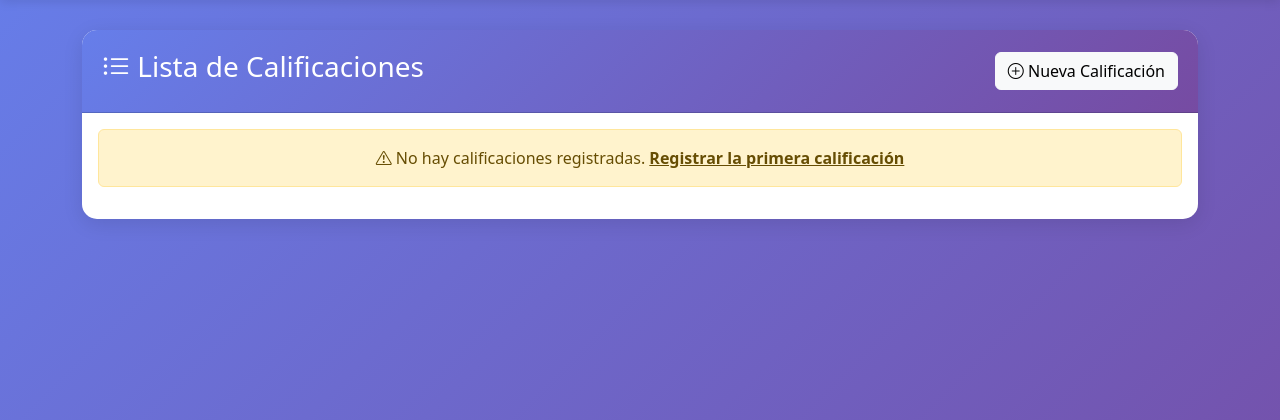
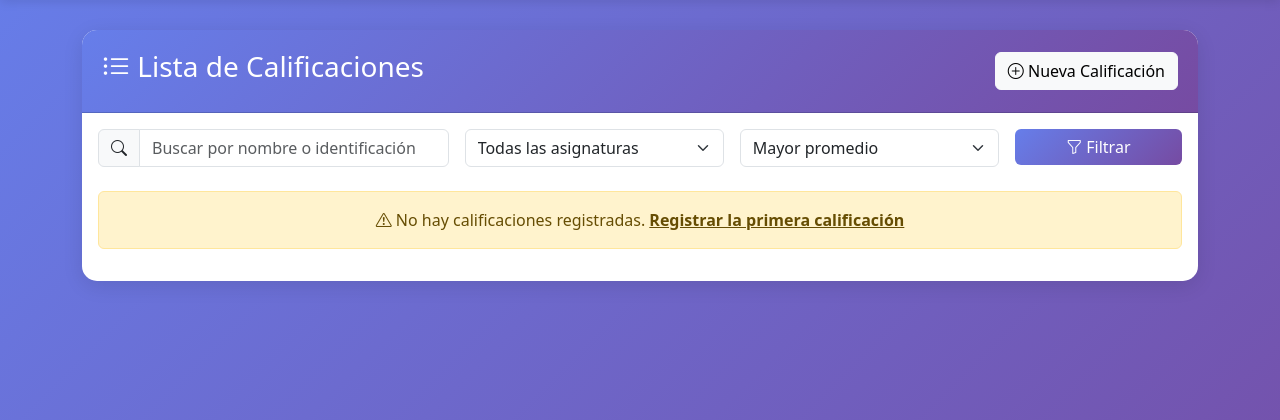
Before and after one commit to JuanSebastianE23/PROYECTOInicio_de_Sesion, a Django app: page /calificaciones/ in a window 1280 px wide. Shown: the part 56-476 px from the top of the page. Run offline with Django 5.2, Linux system fonts and the light colour scheme; the visitor is signed in with stand-in values (Sample User, id 1); data that the repository does not hold is empty.

Commit message:
Agregar búsqueda, filtros, ordenamiento y paginación en lista de calificaciones

```diff
--- a/calificaciones_nombre__estudiantes/templates/calificaciones/listar.html
+++ b/calificaciones_nombre__estudiantes/templates/calificaciones/listar.html
@@ -11,6 +11,51 @@
         </a>
     </div>
     <div class="card-body">
+        <!-- Barra de búsqueda y filtros -->
+        <form method="get" class="mb-4">
+            <div class="row g-3">
+                <div class="col-md-4">
+                    <div class="input-group">
+                        <span class="input-group-text"><i class="bi bi-search"></i></span>
+                        <input type="text" name="buscar" class="form-control" placeholder="Buscar por nombre o identificación" value="{{ buscar }}">
+                    </div>
+                </div>
+                <div class="col-md-3">
+                    <select name="asignatura" class="form-select">
+                        <option value="">Todas las asignaturas</option>
+                        {% for asig in asignaturas %}
+                        <option value="{{ asig }}" {% if asignatura_filtro == asig %}selected{% endif %}>{{ asig }}</option>
+                        {% endfor %}
+                    </select>
+                </div>
+                <div class="col-md-3">
+                    <select name="orden" class="form-select">
+                        <option value="-promedio" {% if orden == '-promedio' %}selected{% endif %}>Mayor promedio</option>
+                        <option value="promedio" {% if orden == 'promedio' %}selected{% endif %}>Menor promedio</option>
+                        <option value="nombre_estudiante" {% if orden == 'nombre_estudiante' %}selected{% endif %}>Nombre A-Z</option>
+                        <option value="-nombre_estudiante" {% if orden == '-nombre_estudiante' %}selected{% endif %}>Nombre Z-A</option>
+                        <option value="asignatura" {% if orden == 'asignatura' %}selected{% endif %}>Asignatura A-Z</option>
+                    </select>
+                </div>
+                <div class="col-md-2">
+                    <button type="submit" class="btn btn-primary w-100">
+                        <i class="bi bi-funnel"></i> Filtrar
+                    </button>
+                </div>
+            </div>
+        </form>
+
+        {% if buscar or asignatura_filtro %}
+        <div class="alert alert-info alert-dismissible fade show">
+            <i class="bi bi-info-circle"></i>
+            Mostrando resultados filtrados
+            {% if buscar %}<strong>"{{ buscar }}"</strong>{% endif %}
+            {% if asignatura_filtro %}<strong>{{ asignatura_filtro }}</strong>{% endif %}
+            <a href="{% url 'listar_calificaciones' %}" class="alert-link ms-2">Limpiar filtros</a>
+            <button type="button" class="btn-close" data-bs-dismiss="alert"></button>
+        </div>
+        {% endif %}
+
         {% if calificaciones %}
         <div class="table-responsive">
             <table class="table table-hover table-striped">
@@ -30,7 +75,7 @@
                 <tbody>
                     {% for calificacion in calificaciones %}
                     <tr>
-                        <td>{{ forloop.counter }}</td>
+                        <td>{{ forloop.counter|add:page_obj.start_index|add:"-1" }}</td>
                         <td>{{ calificacion.nombre_estudiante }}</td>
                         <td>{{ calificacion.identificacion }}</td>
                         <td>{{ calificacion.asignatura }}</td>
@@ -38,7 +83,11 @@
                         <td>{{ calificacion.nota2 }}</td>
                         <td>{{ calificacion.nota3 }}</td>
                         <td>
-                            <span class="badge bg-primary">{{ calificacion.promedio }}</span>
+                            {% if calificacion.promedio >= 60 %}
+                            <span class="badge bg-success">{{ calificacion.promedio }}</span>
+                            {% else %}
+                            <span class="badge bg-danger">{{ calificacion.promedio }}</span>
+                            {% endif %}
                         </td>
                         <td>
                             <a href="{% url 'editar_calificacion' calificacion.pk %}" class="btn btn-sm btn-warning" title="Editar">
@@ -67,10 +116,56 @@
                 </tfoot>
             </table>
         </div>
+
+        <!-- Paginación -->
+        {% if page_obj.has_other_pages %}
+        <nav aria-label="Navegación de páginas">
+            <ul class="pagination justify-content-center">
+                {% if page_obj.has_previous %}
+                <li class="page-item">
+                    <a class="page-link" href="?page=1{% if buscar %}&buscar={{ buscar }}{% endif %}{% if asignatura_filtro %}&asignatura={{ asignatura_filtro }}{% endif %}{% if orden %}&orden={{ orden }}{% endif %}">
+                        <i class="bi bi-chevron-double-left"></i>
+                    </a>
+                </li>
+                <li class="page-item">
+                    <a class="page-link" href="?page={{ page_obj.previous_page_number }}{% if buscar %}&buscar={{ buscar }}{% endif %}{% if asignatura_filtro %}&asignatura={{ asignatura_filtro }}{% endif %}{% if orden %}&orden={{ orden }}{% endif %}">
+                        <i class="bi bi-chevron-left"></i>
+                    </a>
+                </li>
+                {% endif %}
+
+                <li class="page-item active">
+                    <span class="page-link">
+                        Página {{ page_obj.number }} de {{ page_obj.paginator.num_pages }}
+                    </span>
+                </li>
+
+                {% if page_obj.has_next %}
+                <li class="page-item">
+                    <a class="page-link" href="?page={{ page_obj.next_page_number }}{% if buscar %}&buscar={{ buscar }}{% endif %}{% if asignatura_filtro %}&asignatura={{ asignatura_filtro }}{% endif %}{% if orden %}&orden={{ orden }}{% endif %}">
+                        <i class="bi bi-chevron-right"></i>
+                    </a>
+                </li>
+                <li class="page-item">
+                    <a class="page-link" href="?page={{ page_obj.paginator.num_pages }}{% if buscar %}&buscar={{ buscar }}{% endif %}{% if asignatura_filtro %}&asignatura={{ asignatura_filtro }}{% endif %}{% if orden %}&orden={{ orden }}{% endif %}">
+                        <i class="bi bi-chevron-double-right"></i>
+                    </a>
+                </li>
+                {% endif %}
+            </ul>
+        </nav>
+        {% endif %}
+
         {% else %}
         <div class="alert alert-warning text-center">
-            <i class="bi bi-exclamation-triangle"></i> No hay calificaciones registradas.
-            <a href="{% url 'crear_calificacion' %}" class="alert-link">Registrar la primera calificación</a>
+            <i class="bi bi-exclamation-triangle"></i>
+            {% if buscar or asignatura_filtro %}
+                No se encontraron resultados con los filtros aplicados.
+                <a href="{% url 'listar_calificaciones' %}" class="alert-link">Ver todas las calificaciones</a>
+            {% else %}
+                No hay calificaciones registradas.
+                <a href="{% url 'crear_calificacion' %}" class="alert-link">Registrar la primera calificación</a>
+            {% endif %}
         </div>
         {% endif %}
     </div>
--- a/calificaciones_nombre__estudiantes/views.py
+++ b/calificaciones_nombre__estudiantes/views.py
@@ -42,13 +42,51 @@ def crear_calificacion(request):
 # Vista para listar todas las calificaciones
 @login_required
 def listar_calificaciones(request):
+    """Lista calificaciones con búsqueda, filtros y paginación"""
+    from django.core.paginator import Paginator
+    from django.db.models import Q
+
+    # Obtener todas las calificaciones
     calificaciones = Calificacion.objects.all()
+
+    # Búsqueda por nombre o identificación
+    buscar = request.GET.get('buscar', '')
+    if buscar:
+        calificaciones = calificaciones.filter(
+            Q(nombre_estudiante__icontains=buscar) |
+            Q(identificacion__icontains=buscar)
+        )
+
+    # Filtro por asignatura
+    asignatura_filtro = request.GET.get('asignatura', '')
+    if asignatura_filtro:
+        calificaciones = calificaciones.filter(asignatura__icontains=asignatura_filtro)
+
+    # Ordenamiento
+    orden = request.GET.get('orden', '-promedio')
+    calificaciones = calificaciones.order_by(orden)
+
+    # Paginación (10 por página)
+    paginator = Paginator(calificaciones, 10)
+    page_number = request.GET.get('page', 1)
+    page_obj = paginator.get_page(page_number)
+
+    # Promedio general (de todos, no solo de la página)
     promedio_general = Calificacion.objects.all().aggregate(Avg('promedio'))['promedio__avg']
     if promedio_general is not None:
         promedio_general = round(promedio_general, 2)
+
+    # Obtener lista de asignaturas únicas para el filtro
+    asignaturas = Calificacion.objects.values_list('asignatura', flat=True).distinct().order_by('asignatura')
+
     context = {
-        'calificaciones': calificaciones,
-        'promedio_general': promedio_general
+        'page_obj': page_obj,
+        'calificaciones': page_obj,  # Para compatibilidad con template
+        'promedio_general': promedio_general,
+        'buscar': buscar,
+        'asignatura_filtro': asignatura_filtro,
+        'orden': orden,
+        'asignaturas': asignaturas,
     }
     return render(request, 'calificaciones/listar.html', context)
 
```
